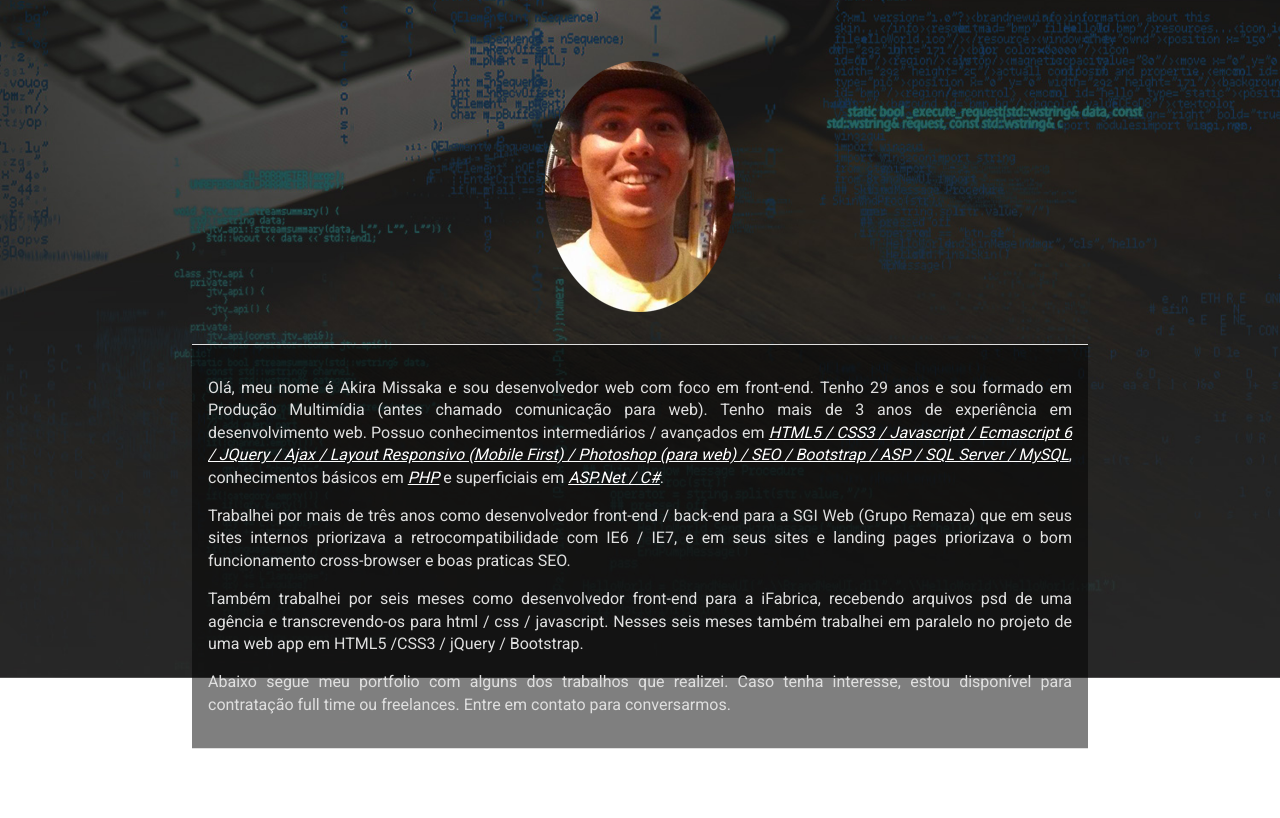
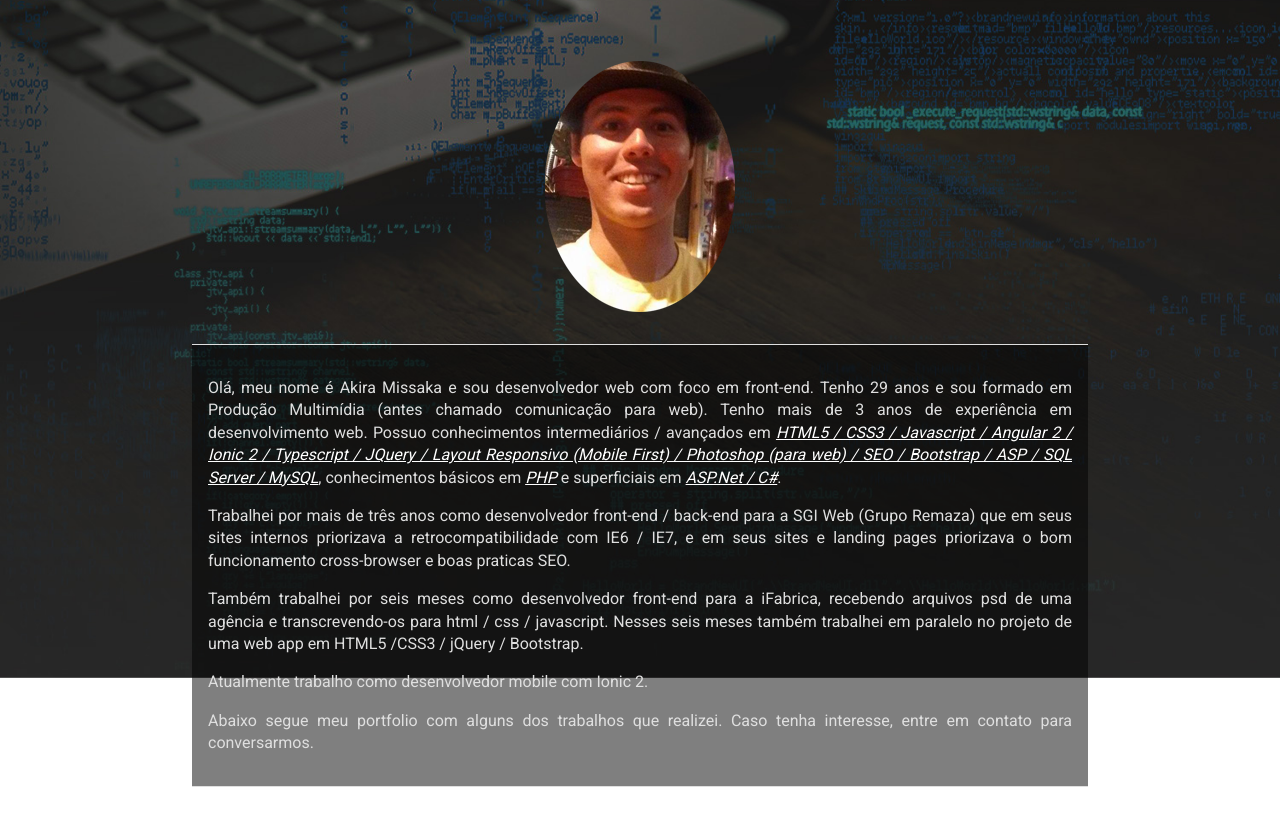
Before and after one commit to akiramissaka/akiramissaka, a plain HTML site: page index.html in a window 1280 px wide. Shown: the part 122-940 px from the top of the page. Drawn offline with Linux system fonts and the light colour scheme.

Commit message:
atualização

```diff
--- a/index.html
+++ b/index.html
@@ -39,10 +39,11 @@
 					<!--/div-->
 					<div class="container-texto">
 						<div class="sobre-desc">
-							<p>Olá, meu nome é Akira Missaka e sou desenvolvedor web com foco em front-end. Tenho 29 anos e sou formado em Produção Multimídia (antes chamado comunicação para web). Tenho mais de 3 anos de experiência em desenvolvimento web. Possuo conhecimentos intermediários / avançados em <b>HTML5 / CSS3 / Javascript / Ecmascript 6 / JQuery / Ajax / Layout Responsivo (Mobile First) / Photoshop (para web) / SEO / Bootstrap / ASP / SQL Server / MySQL</b>, conhecimentos básicos em <b>PHP</b> e superficiais em <b>ASP.Net / C#</b>.</p>
+							<p>Olá, meu nome é Akira Missaka e sou desenvolvedor web com foco em front-end. Tenho 29 anos e sou formado em Produção Multimídia (antes chamado comunicação para web). Tenho mais de 3 anos de experiência em desenvolvimento web. Possuo conhecimentos intermediários / avançados em <b>HTML5 / CSS3 / Javascript / Angular 2 / Ionic 2 / Typescript / JQuery / Layout Responsivo (Mobile First) / Photoshop (para web) / SEO / Bootstrap / ASP / SQL Server / MySQL</b>, conhecimentos básicos em <b>PHP</b> e superficiais em <b>ASP.Net / C#</b>.</p>
 							<p>Trabalhei por mais de três anos como desenvolvedor front-end / back-end para a SGI Web (Grupo Remaza) que em seus sites internos priorizava a retrocompatibilidade com IE6 / IE7, e em seus sites e landing pages priorizava o bom funcionamento cross-browser e boas praticas SEO.</p>
 							<p>Também trabalhei por seis meses como desenvolvedor front-end para a iFabrica, recebendo arquivos psd de uma agência e transcrevendo-os para html / css / javascript. Nesses seis meses também trabalhei em paralelo no projeto de uma web app em HTML5 /CSS3 / jQuery / Bootstrap.</p>
-							<p>Abaixo segue meu portfolio com alguns dos trabalhos que realizei. Caso tenha interesse, estou disponível para contratação full time ou freelances. Entre em contato para conversarmos.</p>
+							<p>Atualmente trabalho como desenvolvedor mobile com Ionic 2.</p>
+							<p>Abaixo segue meu portfolio com alguns dos trabalhos que realizei. Caso tenha interesse, entre em contato para conversarmos.</p>
 						</div>
 					</div>
 				</div>
@@ -122,7 +123,7 @@
 					<ul class="contato-list">
 						<li>
 							<span><i class="fa fa-mobile-phone"></i> <i class="fa fa-whatsapp"></i></span>
-							<span><a href="tel:1198841-6592">(11) 98841-6592</a></span>
+							<span><a href="tel:1198841-6592">(11) 94731-3055</a></span>
 						</li>
 						<li>
 							<span><i class="fa fa-envelope-o"></i></span>
@@ -130,7 +131,6 @@
 						</li>
 						<li>
 							<div>
-								<a href="https://www.facebook.com/akira.missaka" target="_blank"><i class="fa fa-facebook-square"></i></a>
 								<a href="https://www.linkedin.com/in/akira-missaka/" target="_blank"><i class="fa fa-linkedin-square"></i></a>
 								<a href="https://github.com/akiramissaka/" target="_blank"><i class="fa fa-github-square"></i></a>
 							</div>
```
